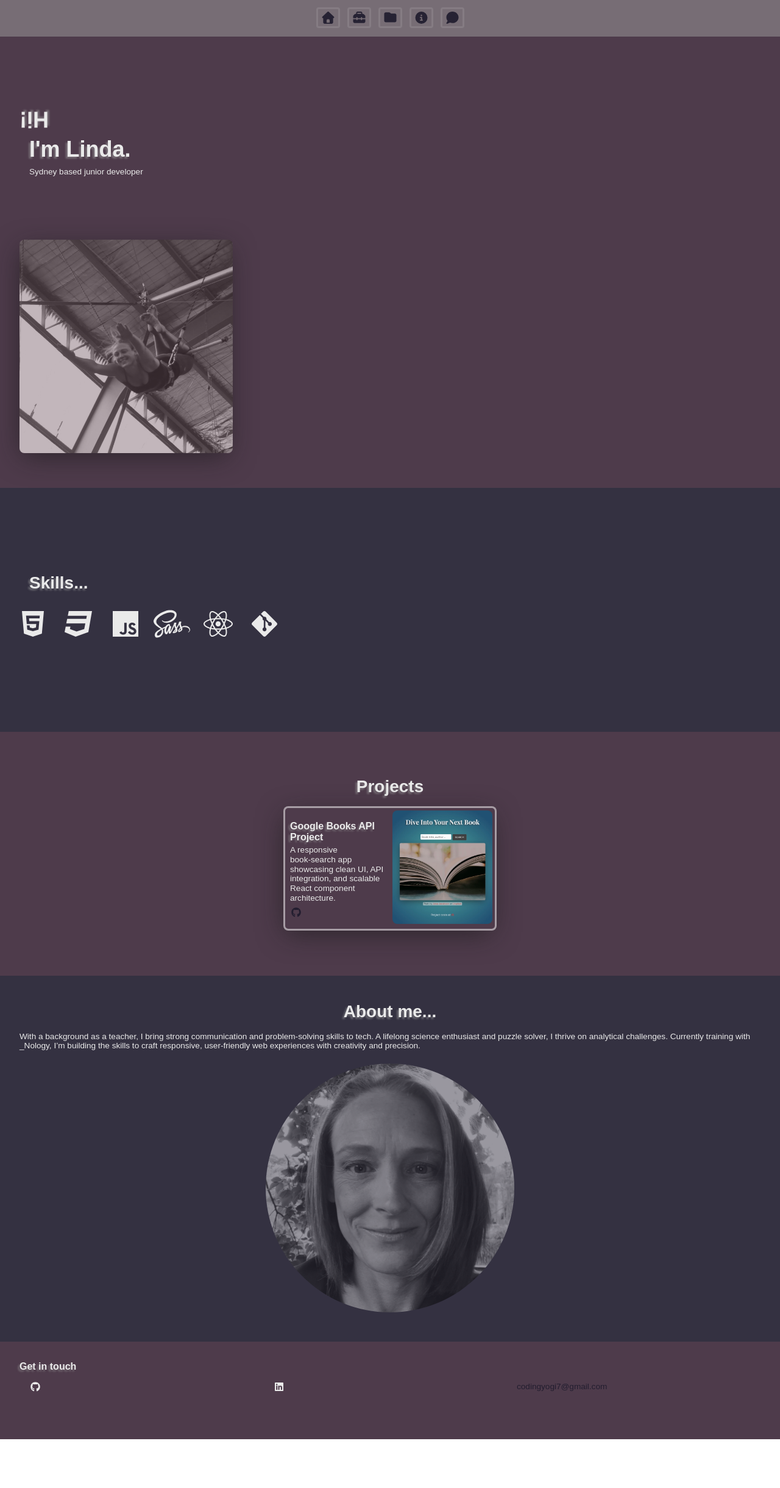
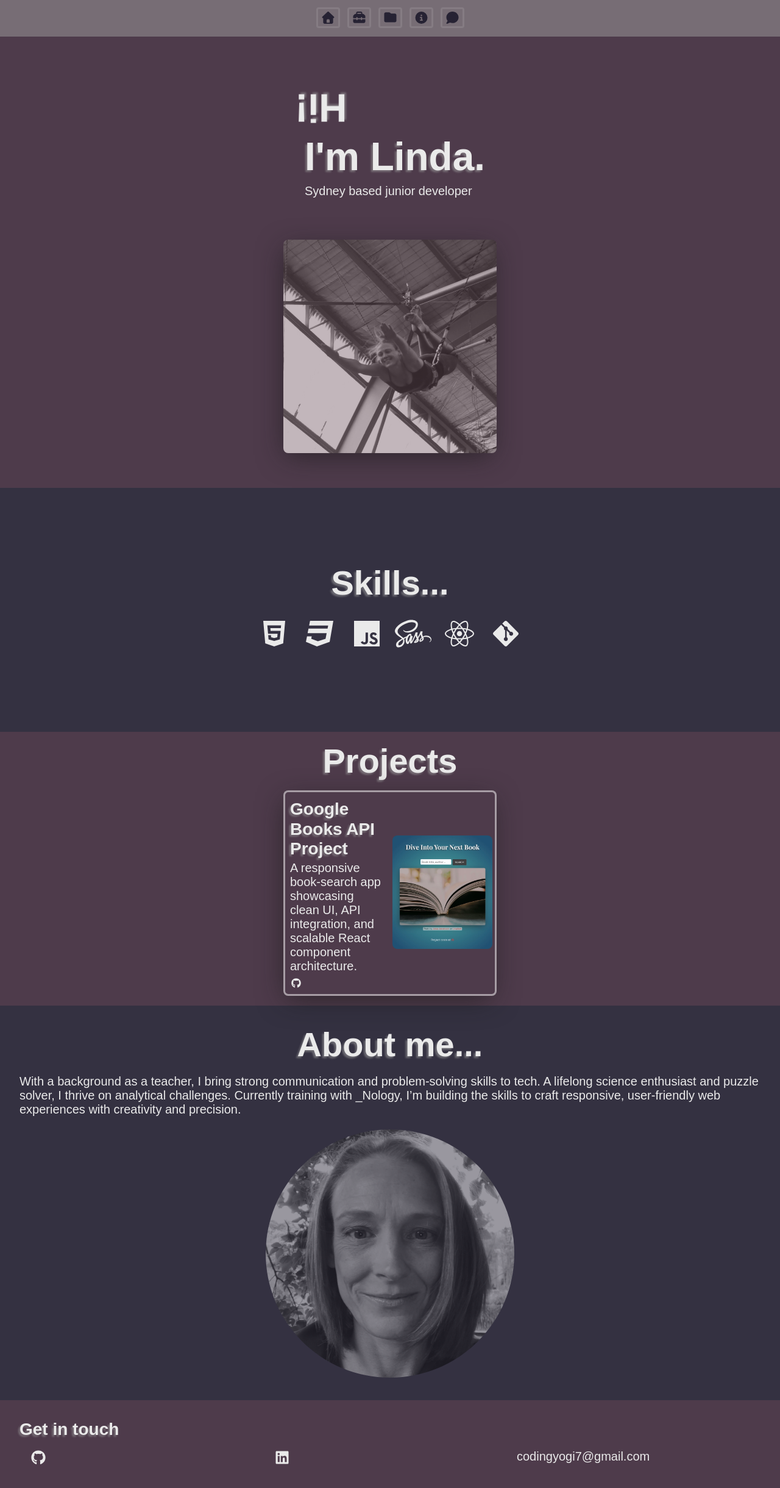
Before and after one commit to LJ-Fryer/react-portfolio, a React (Vite) app: page / in a window 1280 px wide. Shown: the top 2440 px of the page at 61% size. Before the commit the page ends 2360 px from the top, so only its background shows below. Built offline with nearby package versions, Linux system fonts and the light colour scheme; a web font is replaced by a local one.

Commit message:
Add media queries headings

```diff
--- a/src/App.scss
+++ b/src/App.scss
@@ -16,7 +16,6 @@ a {
   color: v.$text-color2;
   :hover {
     text-decoration: none;
-    color: white;
     transform: scale(1.1);
   }
 }
--- a/src/components/Contact/Contact.jsx
+++ b/src/components/Contact/Contact.jsx
@@ -8,16 +8,21 @@ const Contact = () => {
     <div className={classes.contact} id="contact">
       <H3>Get in touch</H3>
       <div className={classes.contact_box}>
-        <a href="https://github.com/LJ-Fryer" target="_blank">
-          <FontAwesomeIcon icon={faGithub} className={classes.icon} />
+        <a
+          href="https://github.com/LJ-Fryer"
+          target="_blank"
+          className={classes.icon}
+        >
+          <FontAwesomeIcon icon={faGithub} />
         </a>
         <a
           href="https://www.linkedin.com/in/linda-fryer-ba2294ba/"
           target="_blank"
+          className={classes.icon}
         >
-          <FontAwesomeIcon icon={faLinkedin} className={classes.icon} />
+          <FontAwesomeIcon icon={faLinkedin} />
         </a>
-        <a href="mailto:codingyogi7@gmail.com">
+        <a href="mailto:codingyogi7@gmail.com" className={classes.icon}>
           <P>codingyogi7@gmail.com</P>
         </a>
       </div>
--- a/src/components/Contact/Contact.module.scss
+++ b/src/components/Contact/Contact.module.scss
@@ -1,7 +1,6 @@
 @use "../../sass/variables" as v;
 
 .contact {
-  min-height: 20vh;
   padding: 2rem;
   background-color: v.$bg1-color;
   color: v.$text-color;
@@ -13,6 +12,16 @@
     padding: 1rem;
   }
   .icon {
+    font-size: 1.5rem;
     color: v.$text-color;
   }
 }
+
+@media (min-width: 577px) {
+}
+
+@media (min-width: 769px) {
+}
+
+@media (min-width: 1081px) {
+}
--- a/src/components/Headings/headings.module.scss
+++ b/src/components/Headings/headings.module.scss
@@ -16,3 +16,45 @@
 .para {
   font-size: 0.85rem;
 }
+
+@media (min-width: 577px) {
+  .h1 {
+    font-size: 3.25rem;
+  }
+  .h2 {
+    font-size: 2.75rem;
+  }
+  .h3 {
+    font-size: 1.5rem;
+  }
+  .para {
+    font-size: 1rem;
+  }
+}
+
+@media (min-width: 769px) {
+  .h1 {
+    font-size: 4rem;
+  }
+  .h2 {
+    font-size: 3.5rem;
+  }
+  .h3 {
+    font-size: 2rem;
+  }
+  .para {
+    font-size: 1.25rem;
+  }
+}
+
+@media (min-width: 1081px) {
+  .h1 {
+    font-size: 4rem;
+  }
+  .h2 {
+    font-size: 3.5rem;
+  }
+  .h3 {
+    font-size: 1.75rem;
+  }
+}
--- a/src/components/Hero/Hero.module.scss
+++ b/src/components/Hero/Hero.module.scss
@@ -2,7 +2,7 @@
 @import "../../sass//mixins";
 
 .hero {
-  @include flex(column);
+  @include flex(column, center, center);
   padding: 4rem 2rem;
   height: 100vh;
   width: 100%;
--- a/src/components/ProjectCard/ProjectCard.module.scss
+++ b/src/components/ProjectCard/ProjectCard.module.scss
@@ -24,4 +24,7 @@
     width: 100%;
     border-radius: 0.5rem;
   }
+  a {
+    color: v.$text-color;
+  }
 }
--- a/src/components/Tech/Tech.module.scss
+++ b/src/components/Tech/Tech.module.scss
@@ -2,7 +2,7 @@
 @import "../../sass//mixins";
 
 .tech {
-  @include flex(column, center, flex-start, v.$bg2-color, v.$text-color);
+  @include flex(column, center, center, v.$bg2-color, v.$text-color);
   min-height: 50vh;
   padding: 2rem 1rem;
   gap: 1rem;
```
